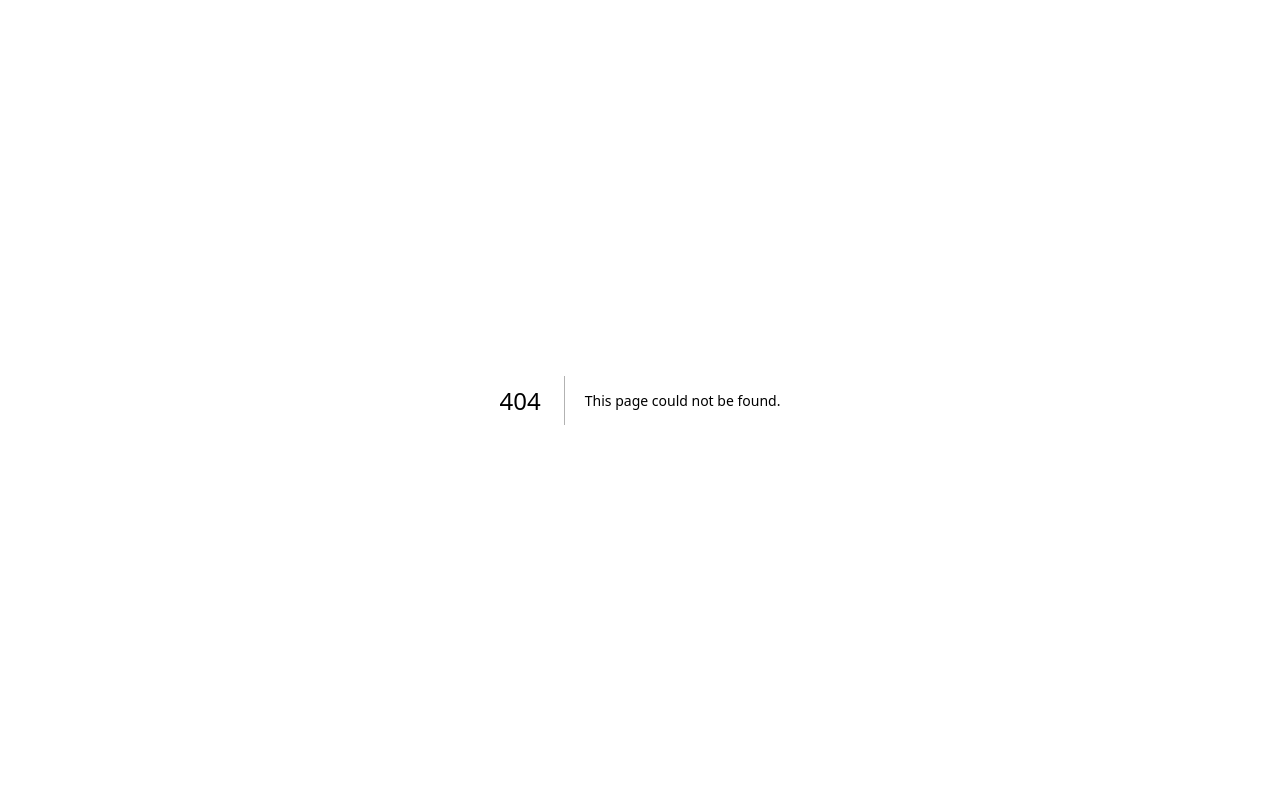
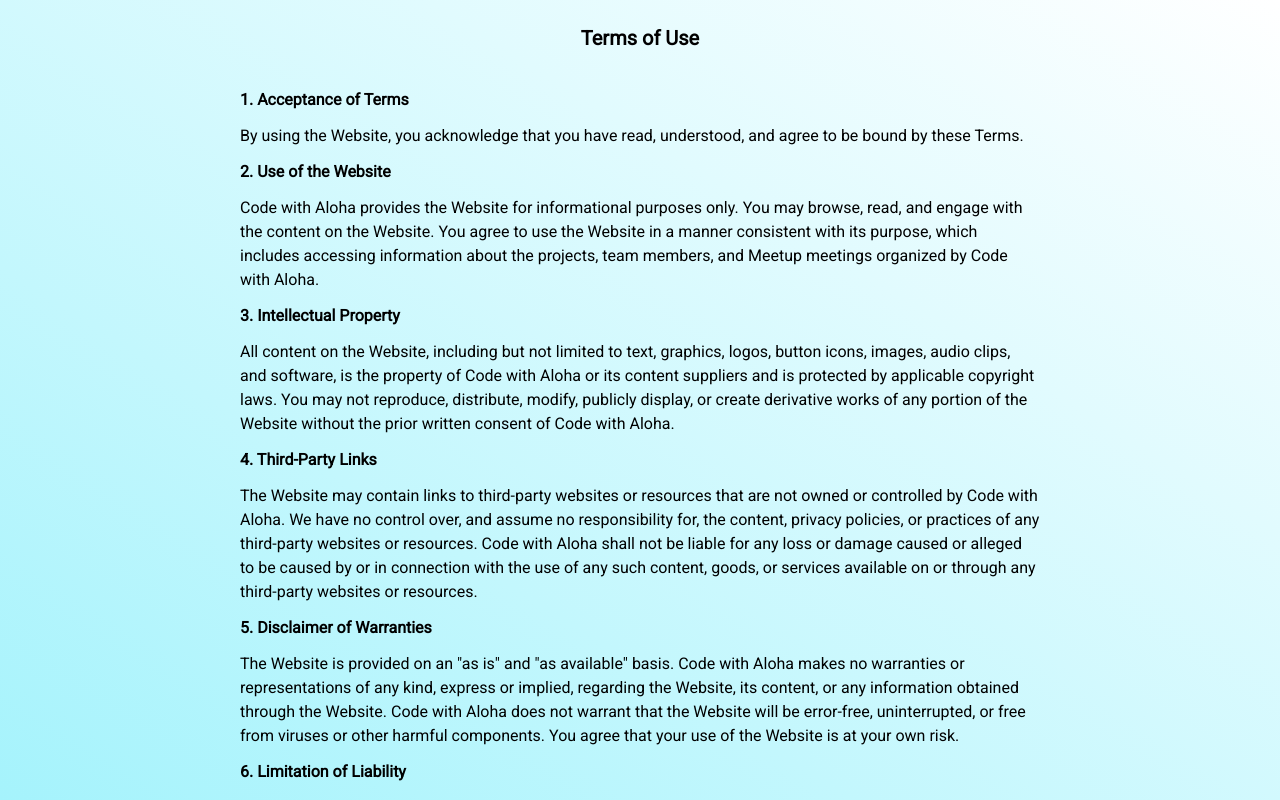
Before and after one commit to Alexandra-Haynes/fitness-app, a Next.js app: page /terms-of-use in a window 1280 px wide. Before the commit this address had no page. Built offline with nearby package versions, Linux system fonts and the light colour scheme.

Commit message:
add legal pages templates

```diff
--- /dev/null
+++ b/src/app/privacy-policy/page.js
@@ -0,0 +1,64 @@
+import React from "react";
+import Link from "next/link";
+import { IoMdArrowBack } from "react-icons/io";
+import { TextBlock } from "../terms-of-use/page";
+
+const PrivacyPolicy = () => {
+  return (
+    <>
+      <section
+        className="h-screen px-6 pb-20 overflow-x-hidden
+      bg-gradient-to-tr from-cyan-200 to bg-white xl:px-60 "
+      >
+        <h1 className="text-xl font-semibold py-6 text-center mx-auto w-2/3 2xl:text-4xl">
+          {" "}
+          Privacy Policy
+        </h1>
+        <p className="pt-10 2xl:text-xl">
+          Your privacy is important to us. This Privacy Policy outlines how Code
+          with Aloha collects, uses, and protects any information you provide
+          while using our website.
+        </p>
+
+        <TextBlock
+          title="Information We Collect:"
+          text="We do not collect any personal information from visitors to our website.
+          We do not use cookies or other tracking technologies to gather any data."
+        />
+        <TextBlock
+          title="Links to External Websites:"
+          text="Our website may contain links to external websites. Please note that
+          we have no control over the content, privacy policies, or practices of these external sites.
+          Therefore, we cannot be responsible for the protection and privacy of any information you
+          provide while visiting such sites.
+          Please exercise caution and review the privacy policies of any external websites you visit."
+        />
+        <TextBlock
+          title="Changes to This Privacy Policy:"
+          text="We may update this Privacy Policy from time to time.
+          Any changes will be posted on this page. We recommend checking this page periodically
+          to ensure you are aware of any updates."
+        />
+
+        <TextBlock
+          title="Contact Us:"
+          text="TIf you have any questions or concerns about our Privacy Policy,
+          please contact us at info@codeforhawaii.org."
+        />
+
+        <TextBlock title="Last updated: " text="June 2023" />
+        <Link
+          href="/"
+          className="text-orange-600 font-satisfy text-lg cursor-pointer hover:text-orange-400"
+        >
+          <div className="flex flex-row gap-2 justify-center items-center py-6 font-semibold xl:py-12">
+            <IoMdArrowBack />
+            <p>Back Home</p>
+          </div>
+        </Link>
+      </section>
+    </>
+  );
+};
+
+export default PrivacyPolicy;
--- /dev/null
+++ b/src/app/terms-of-use/page.js
@@ -0,0 +1,102 @@
+import React from "react";
+import Link from "next/link";
+import { IoMdArrowBack } from "react-icons/io";
+
+export const TextBlock = ({ title, text }) => {
+  return (
+    <div>
+      <h2 className="text-md font-semibold py-3 2xl:text-2xl">{title}</h2>
+      <p className="2xl:text-xl">{text}</p>
+    </div>
+  );
+};
+
+const TermsOfUse = () => {
+  return (
+    <>
+      <section
+        className="h-screen px-6 pb-20 overflow-x-hidden
+      bg-gradient-to-tr from-cyan-200 to bg-white xl:px-60 "
+      >
+        <h1 className="text-xl font-semibold py-6 text-center mx-auto w-2/3 2xl:text-4xl">
+          {" "}
+         Terms of Use
+        </h1>
+
+        <TextBlock
+          title="1. Acceptance of Terms"
+          text="By using the Website, you acknowledge that you have read, understood,
+          and agree to be bound by these Terms."
+        />
+        <TextBlock
+          title="2. Use of the Website"
+          text="Code with Aloha provides the Website for informational purposes only.
+          You may browse, read, and engage with the content on the Website.
+          You agree to use the Website in a manner consistent with its purpose,
+          which includes accessing information about the projects, team members,
+          and Meetup meetings organized by Code with Aloha."
+        />
+        <TextBlock
+          title="3. Intellectual Property"
+          text="All content on the Website, including but not limited to text,
+          graphics, logos, button icons, images, audio clips, and software, is
+          the property of Code with Aloha or its content suppliers and is
+          protected by applicable copyright laws.
+          You may not reproduce, distribute, modify, publicly display, or create
+          derivative works of any portion of the Website without the prior
+          written consent of Code with Aloha."
+        />
+
+        <TextBlock
+          title="4. Third-Party Links"
+          text="The Website may contain links to third-party websites or resources
+          that are not owned or controlled by Code with Aloha. We have no
+          control over, and assume no responsibility for, the content, privacy
+          policies, or practices of any third-party websites or resources.
+          Code with Aloha shall not be liable for any loss or damage caused or
+          alleged to be caused by or in connection with the use of any such
+          content, goods, or services available on or through any third-party
+          websites or resources."
+        />
+
+        <TextBlock
+          title="5. Disclaimer of Warranties"
+          text='The Website is provided on an "as is" and "as available" basis. Code
+          with Aloha makes no warranties or representations of any kind, express
+          or implied, regarding the Website, its content, or any information
+          obtained through the Website.
+          Code with Aloha does not warrant that the Website will be error-free,
+          uninterrupted, or free from viruses or other harmful components. You
+          agree that your use of the Website is at your own risk.'
+        />
+        <TextBlock
+          title="6. Limitation of Liability"
+          text="To the fullest extent permitted by applicable law, Code with Aloha
+          shall not be liable for any indirect, incidental, special,
+          consequential, or punitive damages, or any loss of profits or
+          revenues, whether incurred directly or indirectly, or any loss of
+          data, use, goodwill, or other intangible losses, resulting from your
+          access to or use of the Website."
+        />
+        <TextBlock
+          title="7. Governing Law and Jurisdiction"
+          text="These Terms shall be governed by and construed in accordance with the
+          laws of Hawaii. Any disputes arising out of or in connection with
+          these Terms shall be subject to the exclusive jurisdiction of the
+          courts of Hawaii."
+        />
+        <Link
+          href="/"
+          className="text-orange-600 font-satisfy text-lg cursor-pointer hover:text-orange-400"
+        >
+          <div className="flex flex-row gap-2 justify-center items-center py-6 font-semibold xl:py-12">
+            <IoMdArrowBack />
+            <p>Back Home</p>
+          </div>
+        </Link>
+      </section>
+    </>
+  );
+};
+
+export default TermsOfUse;
```
